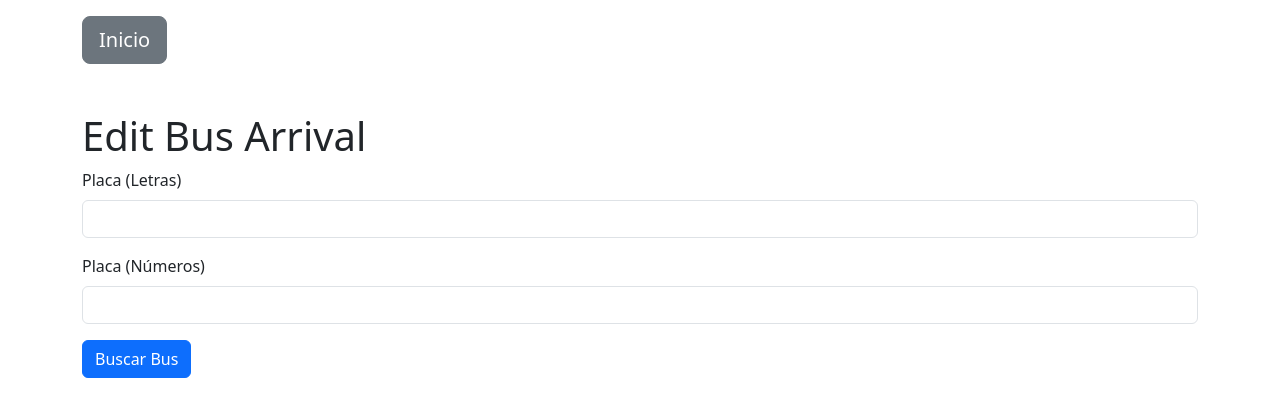
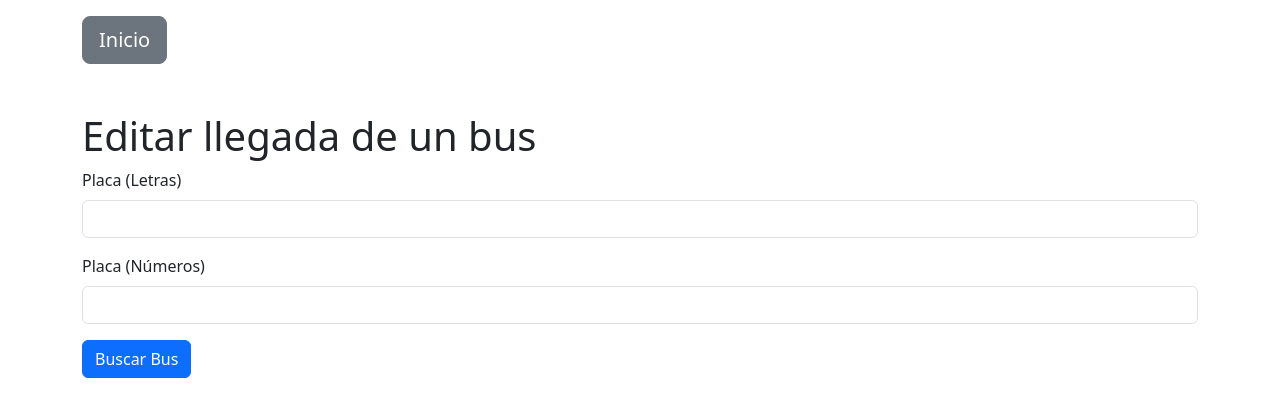
Before and after one commit to gabo8191/Tarea4Distribuidos, a plain HTML site: page Client/Edit/edit.html in a window 1280 px wide. Drawn offline with nearby package versions, Linux system fonts and the light colour scheme.

Commit message:
fix copies

```diff
--- a/Client/Edit/edit.html
+++ b/Client/Edit/edit.html
@@ -3,7 +3,7 @@
 	<head>
 		<meta charset="UTF-8" />
 		<meta name="viewport" content="width=device-width, initial-scale=1.0" />
-		<title>Edit Bus Arrival</title>
+		<title>Editar llegada de los buses</title>
 		<link
 			href="https://cdn.jsdelivr.net/npm/bootstrap@5.3.0/dist/css/bootstrap.min.css"
 			rel="stylesheet"
@@ -24,7 +24,7 @@
 		</div>
 
 		<div class="container mt-5">
-			<h1>Edit Bus Arrival</h1>
+			<h1>Editar llegada de un bus</h1>
 			<form id="searchBusForm">
 				<div class="mb-3">
 					<label for="plateLetters" class="form-label">Placa (Letras)</label>
```
Also changed, not shown: Client/Show/show_all.html (+2 -2 lines).
